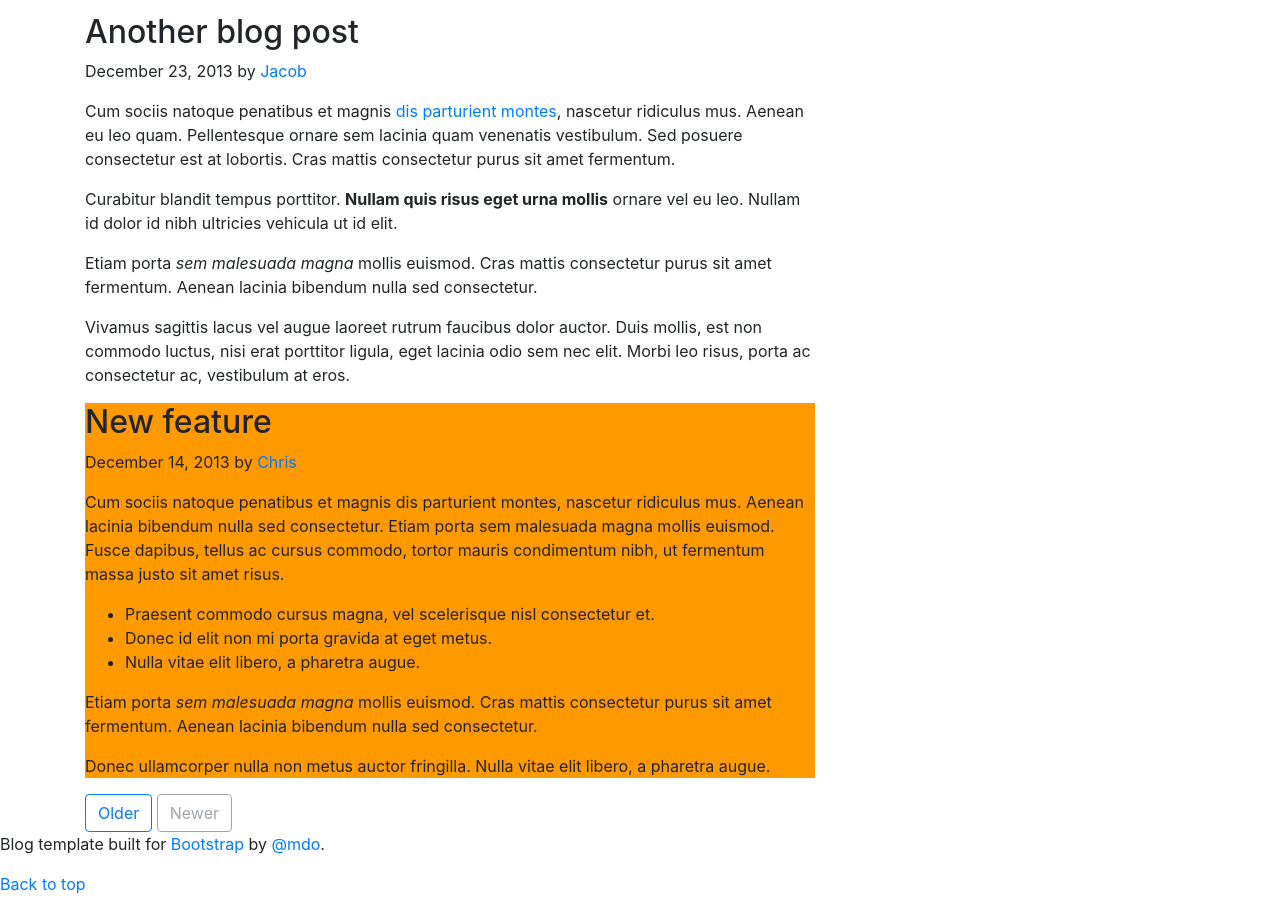
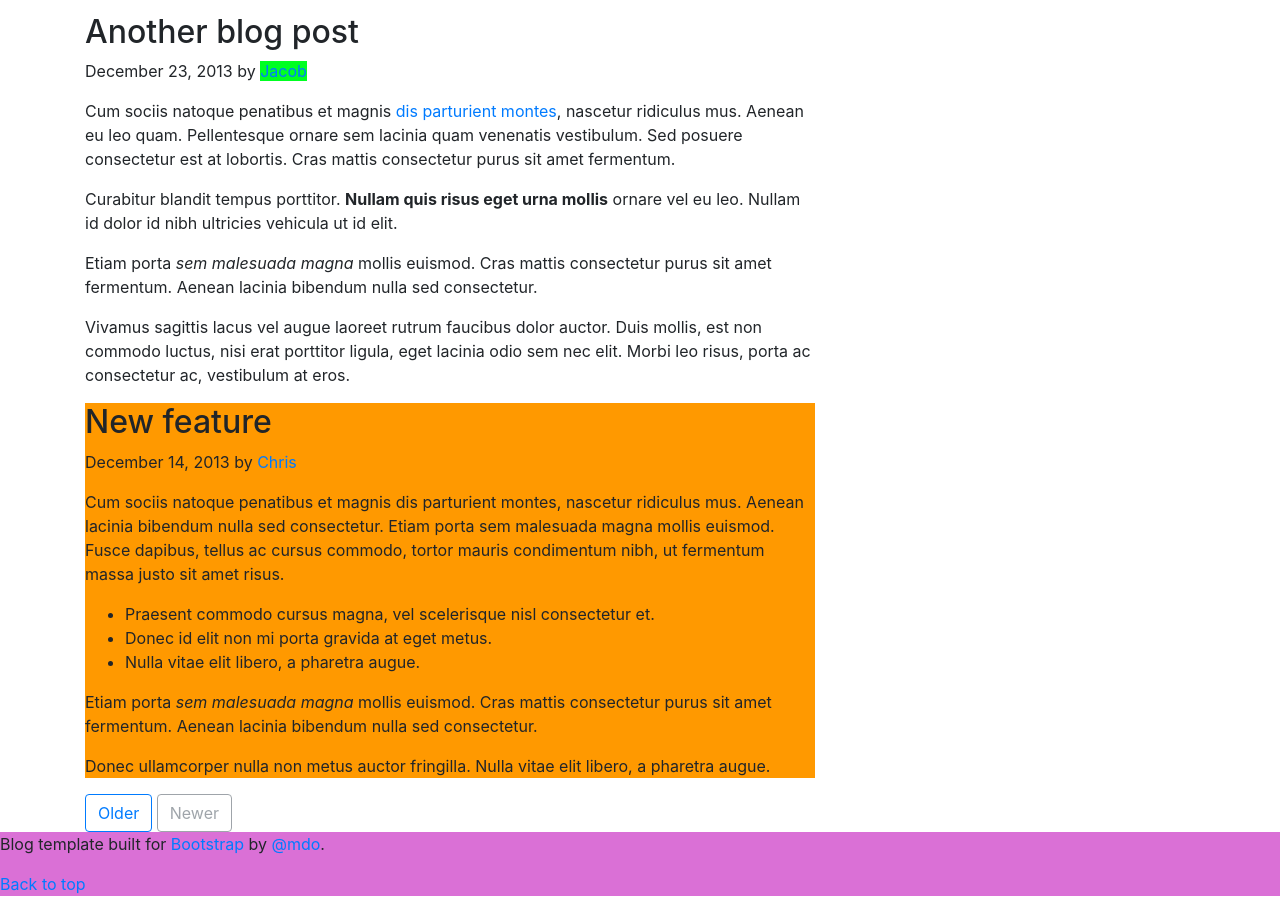
Before and after one commit to FrancescoMicunco/M2D7, a plain HTML site: page index.html in a window 1280 px wide. Shown: the part 2025-2937 px from the top of the page. Drawn offline with nearby package versions, Linux system fonts and the light colour scheme.

Commit message:
ex 8, 9, 10

```diff
--- a/style.css
+++ b/style.css
@@ -10,8 +10,8 @@
 
 
 
-            EX9) Write a selector to target the "back to top" link     #### EXTRA Try doing it without targeting the footer element directly
-            EX10) Write a selector to target the footer
+
+
         */
 
 
@@ -66,8 +66,22 @@ div>ol.list-unstyled.mb-0:first-of-type {
 
 /* EX8) Write a selector to target the second post author */
 
-div>div.blog-post:nth-of-type(2)>a {
-    background-color: rgb(255, 153, 0);
+div>div.blog-post:nth-of-type(2) p.blog-post-meta a {
+    background-color: rgb(0, 255, 34);
+}
+
+
+/* EX9) Write a selector to target the "back to top" link     #### EXTRA Try doing it without targeting the footer element directly */
+
+main+a {
+    background-color: orange;
+}
+
+
+/* EX10) Write a selector to target the footer */
+
+footer.blog-footer {
+    background-color: orchid;
 }
 
 .bd-placeholder-img {
```
